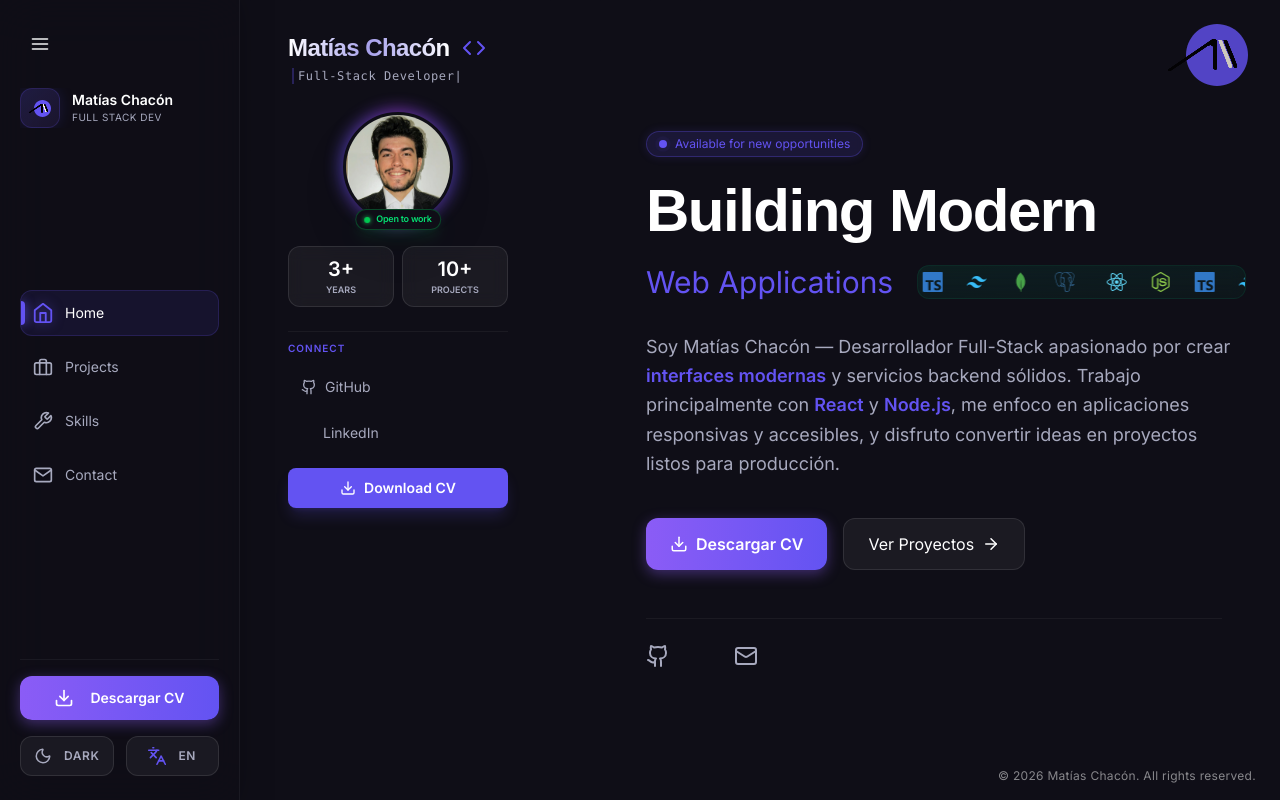
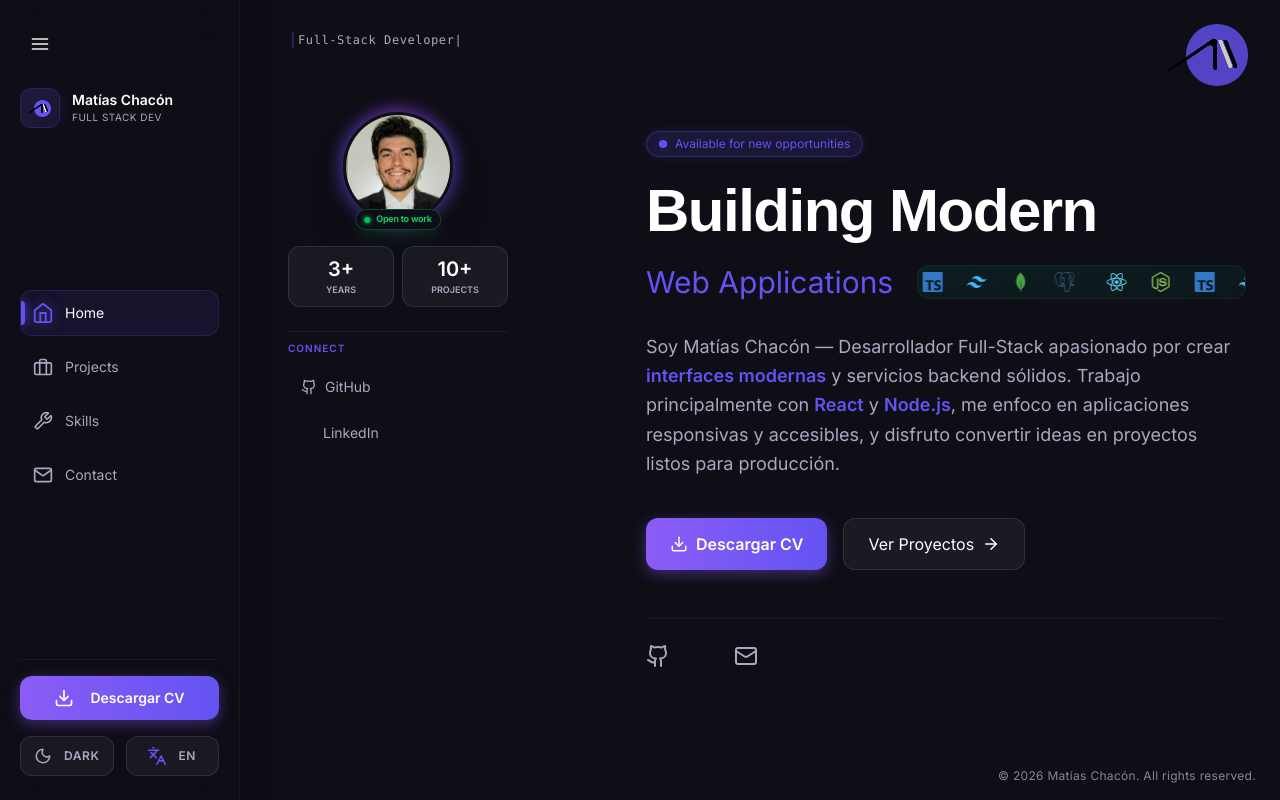
Before and after one commit to Maty910/portfolio, a React (Vite) app: page / in a window 1280 px wide. Built offline with nearby package versions, Linux system fonts and the light colour scheme; some icons are missing; a web font is replaced by a local one.

Commit message:
fix: remove unused components

```diff
--- a/src/components/Page.tsx
+++ b/src/components/Page.tsx
@@ -1,6 +1,6 @@
 import { useEffect, useState, type PropsWithChildren } from 'react';
 import { FiCode } from 'react-icons/fi';
-import { ExternalLink, Github, Cpu, Database, Download, Mail, MapPin, Check, Copy, GitCommit, GitPullRequest } from 'lucide-react';
+import { ExternalLink, Github, Cpu, Database, Mail, MapPin, Check, Copy, GitCommit, GitPullRequest } from 'lucide-react';
 import LinkedInIcon from '@mui/icons-material/LinkedIn';
 import { SiReact, SiNodedotjs, SiTypescript } from 'react-icons/si';
 import type { Section } from '../types';
@@ -242,9 +242,6 @@ export function Page({ children, activeSection = 'home' }: PageProps) {
             <div className="flex items-center gap-2"><LinkedInIcon style={{ fontSize: 18 }} /><span>LinkedIn</span></div>
             <ExternalLink size={12} className="opacity-0 group-hover:opacity-100 transition-opacity" />
           </a>
-          <a href="/cv.pdf" target="_blank" rel="noopener noreferrer" className="mt-2 flex items-center justify-center gap-2 px-4 py-2.5 rounded-lg bg-[#6353f2] text-white text-sm font-semibold shadow-lg shadow-[#6353f2]/20 hover:bg-[#5243d6] hover:translate-y-[-2px] transition-all">
-            <Download size={16} /><span>Download CV</span>
-          </a>
         </div>
 
         <div className="lg:hidden flex justify-center gap-3 w-full">
@@ -279,17 +276,10 @@ export function Page({ children, activeSection = 'home' }: PageProps) {
 
       {/* Desktop Layout */}
       <div className="hidden min-[881px]:block">
-        <header className="fixed top-8 left-28 z-20 transition-all duration-300 animate-in fade-in slide-in-from-top-4 duration-700">
-          <h1 className="flex items-center gap-3 mb-1 text-2xl font-bold group cursor-default">
-            <div className="relative">
-              <span className="bg-gradient-to-r from-white via-[#a7a0eb] to-white bg-clip-text text-transparent group-hover:via-[#6353f2] transition-all duration-500">Matías Chacón</span>
-              <div className="absolute -bottom-1 left-0 w-0 h-[2px] bg-[#6353f2] group-hover:w-full transition-all duration-500" />
-            </div>
-            <FiCode className="text-[#6353f2] animate-pulse" size={24} />
-          </h1>
+        <header className="fixed top-8 left-28 z-20 transition-all animate-in fade-in slide-in-from-top-4 duration-700">
           <p className="text-[#a7a9be] text-xs font-mono tracking-wider pl-1 border-l-2 border-[#6353f2]/30 ml-1 px-2 h-4">{typingText}</p>
         </header>
-        <div className="fixed top-28 left-28 z-20 w-[220px] flex flex-col gap-6 transition-all duration-300 animate-in zoom-in-95 duration-700 delay-150">
+        <div className="fixed top-28 left-28 z-20 w-[220px] flex flex-col gap-6 transition-all animate-in zoom-in-95 duration-700 delay-150">
           {renderSidebarContent()}
         </div>
       </div>
```
Lines whose indentation alone changed are shown as unchanged.
